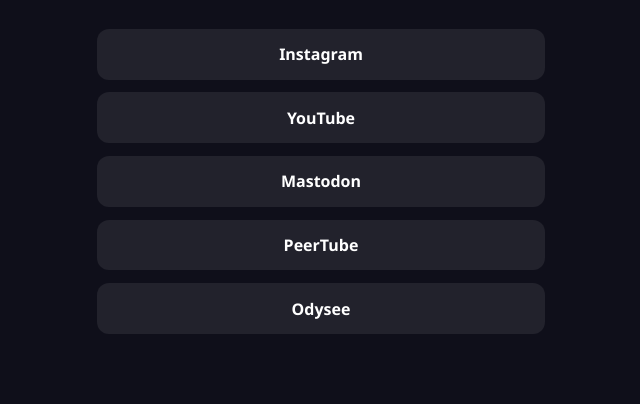
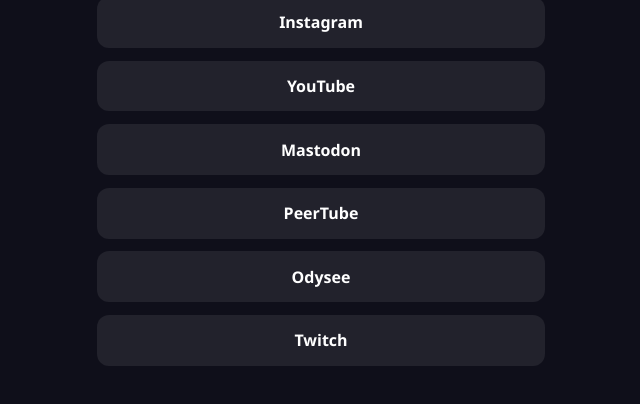
Before and after one commit to Tonalee/mio-linktree, a plain HTML site: page index.html in a window 1280 px wide. Shown: the part 340-744 px from the top of the page, without its empty margins (319-959 px from the left). Drawn offline with Linux system fonts and the light colour scheme.

Commit message:
Add Twitch link to navigation menu
Added a link to Twitch in the navigation menu.

```diff
--- a/index.html
+++ b/index.html
@@ -18,6 +18,7 @@
       <a href="https://il-tuo-sito.it" class="link">Mastodon</a>
       <a href="https://peertube.uno/a/sandrokhan/video-channels" class="link">PeerTube</a>
       <a href="https://odysee.com/@ottim_ale:9" class="link">Odysee</a>
+      <a href="https://www.twitch.tv/tonale__" class="link">Twitch</a>
     </nav>
   </main>
 </body>
```
